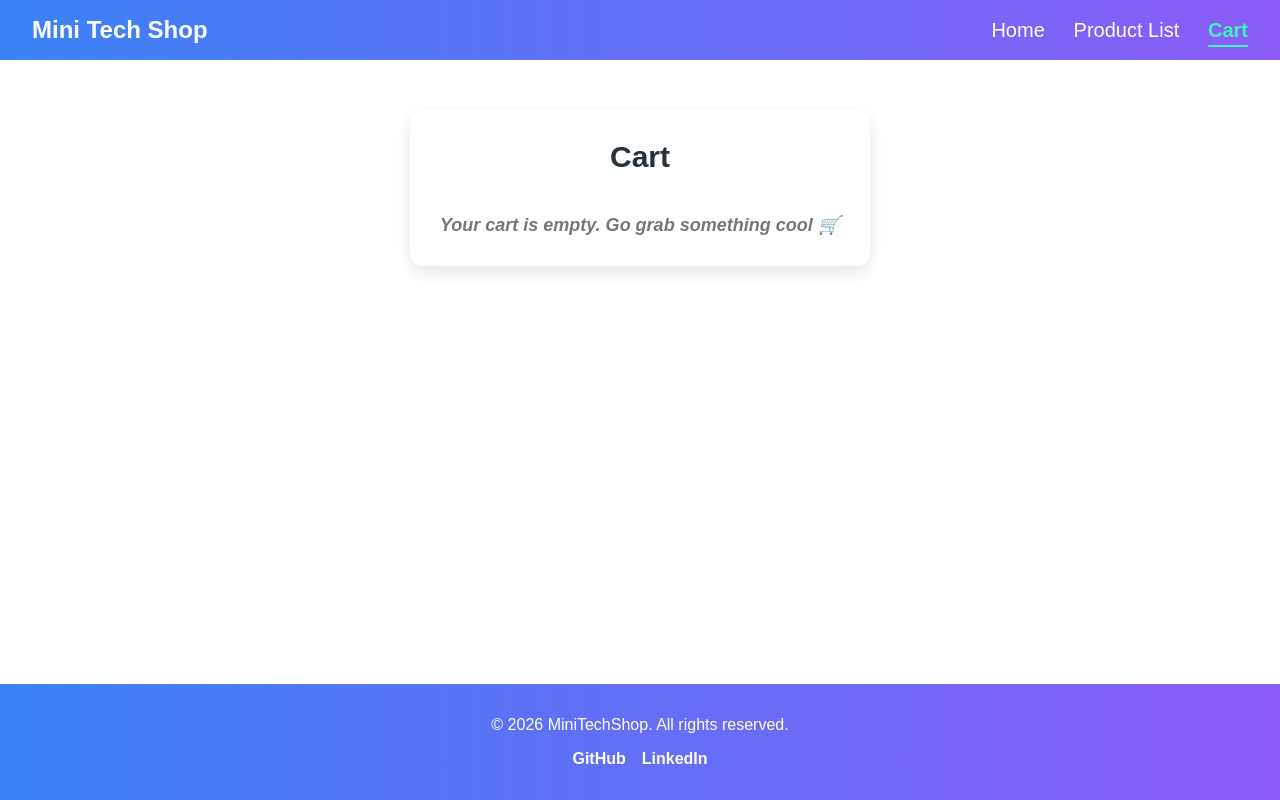
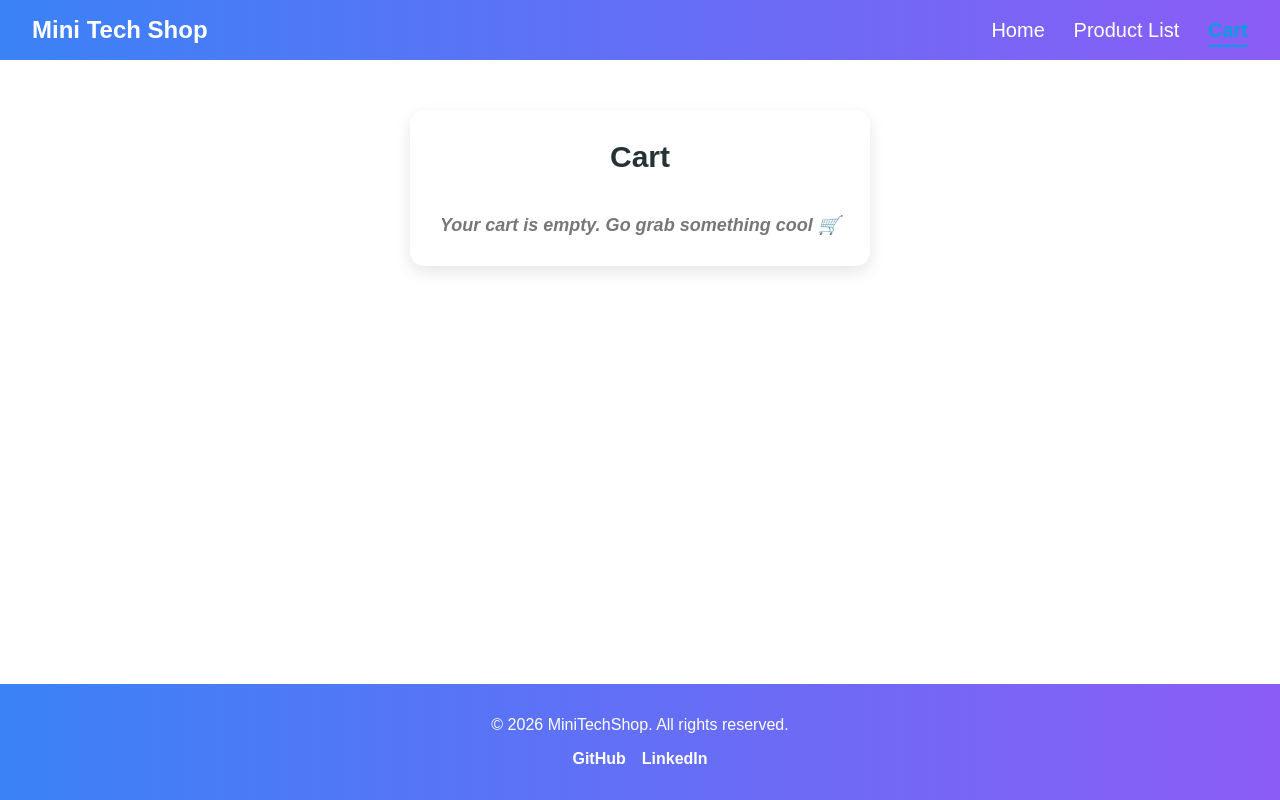
Before and after one commit to Anatoli33/Mini-Tech-Shop, a React (Vite) app in the folder MiniTechShop/: page /cart in a window 1280 px wide. Built offline with nearby package versions, Linux system fonts and the light colour scheme.

Commit message:
Update the TO-DO and blue CSS

```diff
--- a/MiniTechShop/src/products/products.css
+++ b/MiniTechShop/src/products/products.css
@@ -68,7 +68,7 @@ h2 {
 .price {
   font-size: 1.1rem;
   font-weight: 700;
-  color: #00796b;
+  color: #099de2;
   margin-top: 0.5rem;
 }
 
@@ -78,7 +78,7 @@ h2 {
   padding: 0.6rem 1.2rem;
   border: none;
   border-radius: 8px;
-  background-color: #00796b;
+  background-color: #099de2;
   color: white;
   font-size: 1rem;
   font-weight: 600;
@@ -135,7 +135,7 @@ h2 {
 
 .products-grid .product-card .price {
   font-weight: bold;
-  color: #00796b;
+  color: #099de2;
   margin-bottom: 10px;
 }
 .products-grid .product-card img {
@@ -147,7 +147,7 @@ h2 {
   padding: 10px;
 }
 .products-swiper {
-  --swiper-theme-color: #00796b;
+  --swiper-theme-color: #099de2;
 }
 @media (max-width: 1024px) {
   .products-grid {
--- a/MiniTechShop/src/staticPages/footer.css
+++ b/MiniTechShop/src/staticPages/footer.css
@@ -28,7 +28,7 @@
 }
 
 .footer .social-links a:hover {
-  color: #3bf6b8;
+  color: #099de2;
   transform: translateY(-2px);
 }
 
--- a/MiniTechShop/src/staticPages/navigation.css
+++ b/MiniTechShop/src/staticPages/navigation.css
@@ -38,11 +38,11 @@
 }
 
 .nav-links li a:hover {
-  color: #3bf6b8;
+  color: #099de2;
 }
 
 .nav-links li a.active {
-  color: #3bf6b8;
+  color: #099de2;
   font-weight: 700;
 }
 
@@ -53,7 +53,7 @@
   bottom: -6px;
   width: 100%;
   height: 2px;
-  background-color: #3bf6b8;
+  background-color: #099de2;
   border-radius: 2px;
 }
 
```
Also changed, not shown: 1 other file (tests, documents, lock files or other folders).
